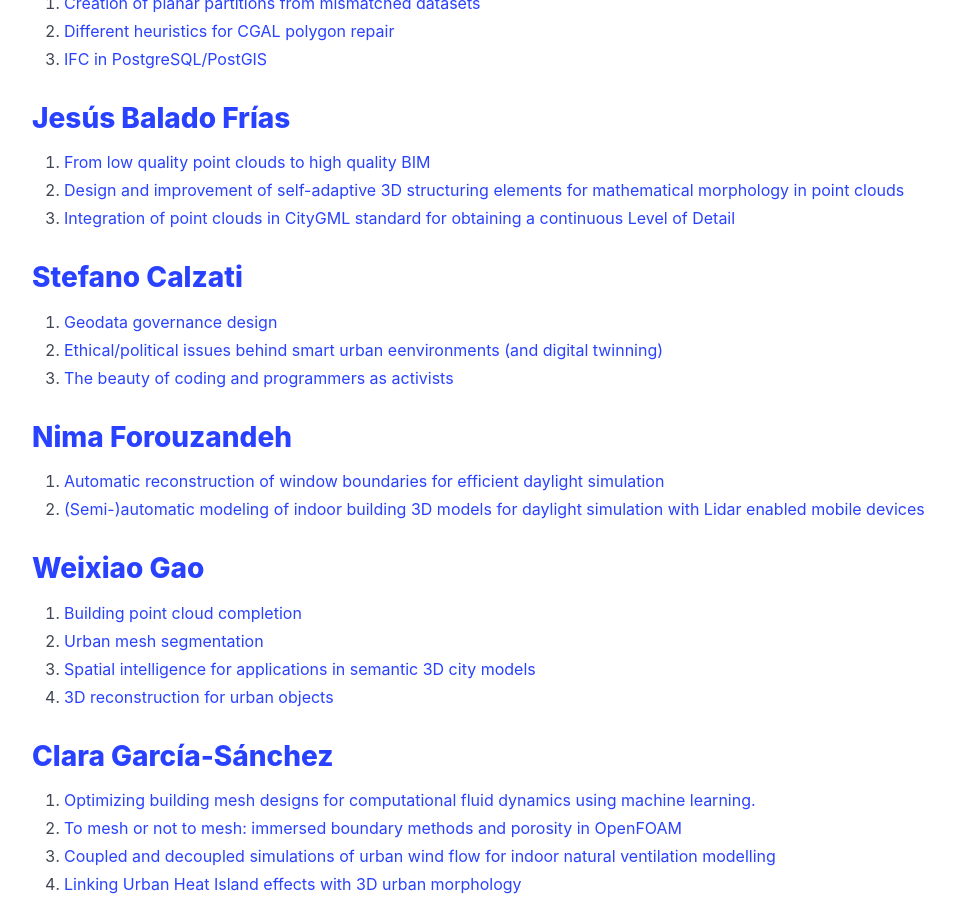
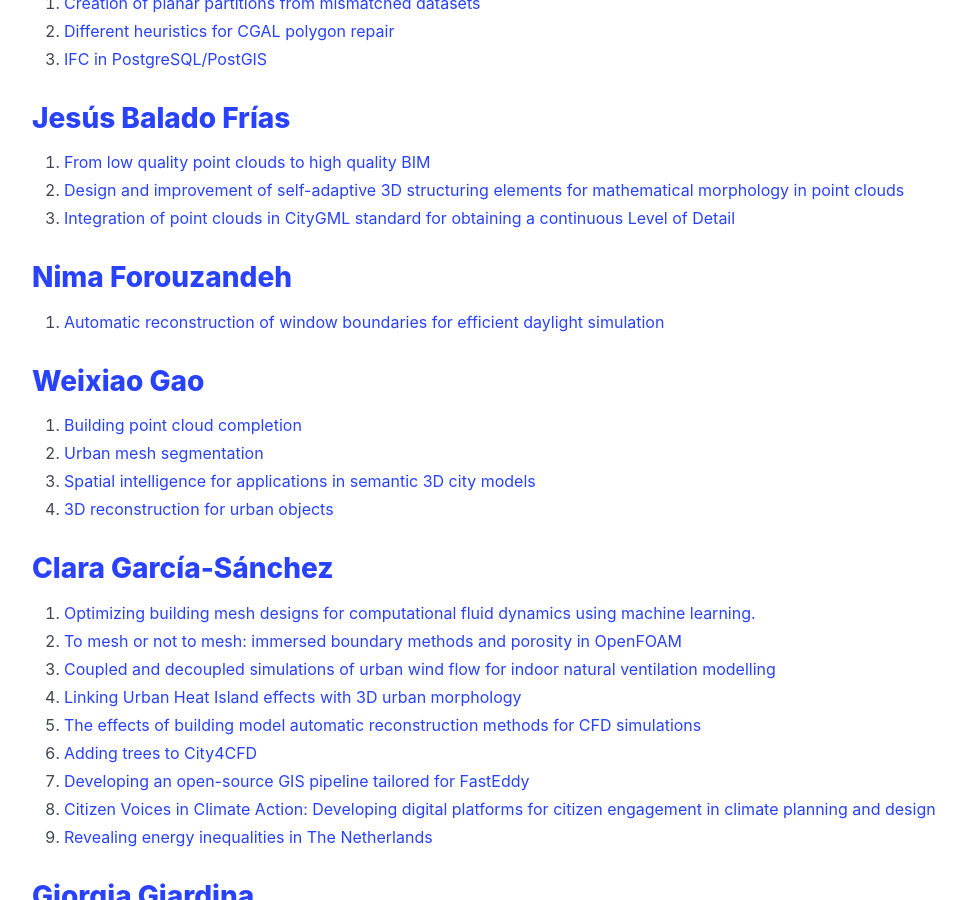
Before and after one commit to tudelft3d/geo2020, a Jekyll site: the page built from potentialtopics/index.md, in a window 1280 px wide and 900 px high, scrolled down 1100 px. Shown: the whole window, without its empty margins (32-998 px from the left). Built offline with Jekyll 4.4.1, drawn with Linux system fonts in a browser that asks for light colours; some of the changed text lies outside the part shown.

Commit message:
clean up some topics

```diff
--- a/potentialtopics/index.md
+++ b/potentialtopics/index.md
@@ -48,15 +48,8 @@
 3. [Integration of point clouds in CityGML standard for obtaining a continuous Level of Detail](https://www.gdmc.nl/education/topics/topics.html#Integration_of_point_clouds_in_CityGML_standard_for_obtaining_a_continuous_Level_of_Detail)
 
 
-## [Stefano Calzati](https://kcopendata.eu/about-the-kcod/team/)
-1. [Geodata governance design](https://kcopendata.eu/education/thesis-topics/#geodata)
-2. [Ethical/political issues behind smart urban eenvironments (and digital twinning)](https://kcopendata.eu/education/thesis-topics/#ethical)
-3. [The beauty of coding and programmers as activists](https://kcopendata.eu/education/thesis-topics/#beauty)
-
-
-## [Nima Forouzandeh]([https://www.tudelft.nl/en/staff/f.m.welledonker/](https://www.tudelft.nl/staff/n.forouzandeh/?cHash=0eff827e919ebe7ba656d3542c3dcc42))
+## [Nima Forouzandeh](https://www.tudelft.nl/staff/n.forouzandeh/)
 1. [Automatic reconstruction of window boundaries for efficient daylight simulation](https://3d.bk.tudelft.nl/education/msctopics/#automatic-reconstruction-of-window-boundaries-for-efficient-daylight-simulation)
-1. [(Semi-)automatic modeling of indoor building 3D models for daylight simulation with Lidar enabled mobile devices](https://3d.bk.tudelft.nl/education/msctopics/#semi-automatic-modeling-of-indoor-building-3d-models-for-daylight-simulation-with-lidar-enabled-mobile-devices)
 
 ## [Weixiao Gao](https://3d.bk.tudelft.nl/weixiao/)
  1. [Building point cloud completion](https://3d.bk.tudelft.nl/education/msctopics/#building-point-cloud-completion)
@@ -136,11 +129,6 @@
 2. [BuildingBlocks: Enhancing 3D urban understanding and reconstruction with a comprehensive multi-modal dataset](https://3d.bk.tudelft.nl/education/msctopics/#buildingblocks-enhancing-3d-urban-understanding-and-reconstruction-with-a-comprehensive-multi-modal-dataset)
 <!-- all topics have gone for this year -->
 
-<!-- ## [Francesca Noardo](http://www.noardo.eu/) -->
-<!-- 1. [3D digital urban regulations to use GeoBIM for building permission checks](https://3d.bk.tudelft.nl/education/msctopics/#3d-digital-urban-regulations-to-use-geobim-for-building-permission-checks)
-2. [Inferring the needed building permissions from a 3D building model](https://3d.bk.tudelft.nl/education/msctopics/#inferring-the-needed-building-permission-from-a-3d-building-model)
- -->
-
 
 ## [Peter van Oosterom](https://www.tudelft.nl/staff/p.j.m.vanoosterom/)
 1. [Cadastral Map Quality](https://www.gdmc.nl/education/topics/topics.html#Cadastral_map_quality)
@@ -177,10 +165,9 @@
 1. [Developing Level of Detail framework for 3D cadastre implementation in practice](https://3d.bk.tudelft.nl/education/msctopics/#3d-cadastre)
 2. [Developing methods for edge-matching with customisable heuristics](https://3d.bk.tudelft.nl/education/msctopics/#developing-methods-for-edge-matching-with-customisable-heuristics-geometric-topological-and-semantic)
 3. [Supporting earthquake risk assessment by 3D city models](https://3d.bk.tudelft.nl/education/msctopics/#supporting-earthquake-risk-assessment-by-3d-city-models)
-4. [Reconstructing 3D apartment units from legal apartment drawings](https://3d.bk.tudelft.nl/education/msctopics/#reconstructing-3d-apartment-units-from-legal-apartment-drawings)
-5. [3D delineation of urban river spaces](https://3d.bk.tudelft.nl/education/msctopics/#3d-delineation-of-urban-river-spaces)
-6. [Update 3D BAG from different point clouds](https://3d.bk.tudelft.nl/education/msctopics/#update-3d-bag-from-different-point-clouds)
-7. [Development on quality assessment of point cloud datasets](https://3d.bk.tudelft.nl/education/msctopics/#development-on-quality-assessment-of-point-cloud-datasets)
+4. [3D delineation of urban river spaces](https://3d.bk.tudelft.nl/education/msctopics/#3d-delineation-of-urban-river-spaces)
+5. [Update 3D BAG from different point clouds](https://3d.bk.tudelft.nl/education/msctopics/#update-3d-bag-from-different-point-clouds)
+6. [Development on quality assessment of point cloud datasets](https://3d.bk.tudelft.nl/education/msctopics/#development-on-quality-assessment-of-point-cloud-datasets)
 
 <!-- 2. [Reconstructing a 3D road network for the whole Netherlands (for the National Road Data set (NWB))](https://nationaalwegenbestand.nl/nieuws/hoogte-informatie-toegevoegd-aan-nwb-voor-omgevingswet) [with NWB] -->
 
```
